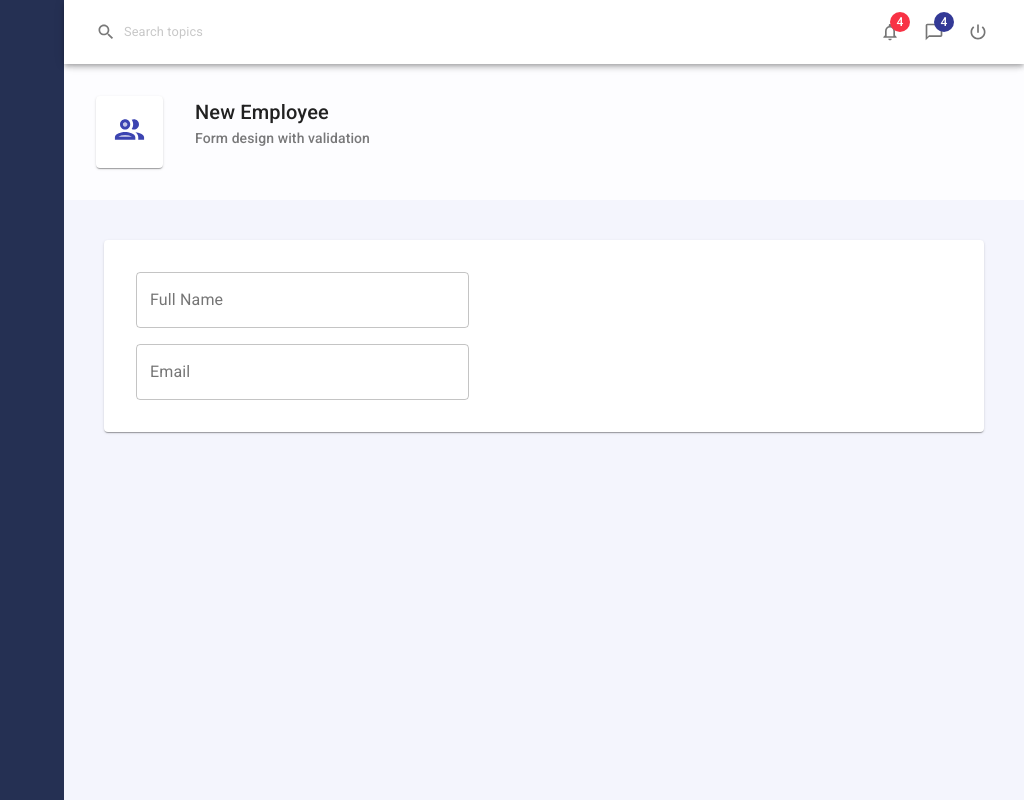
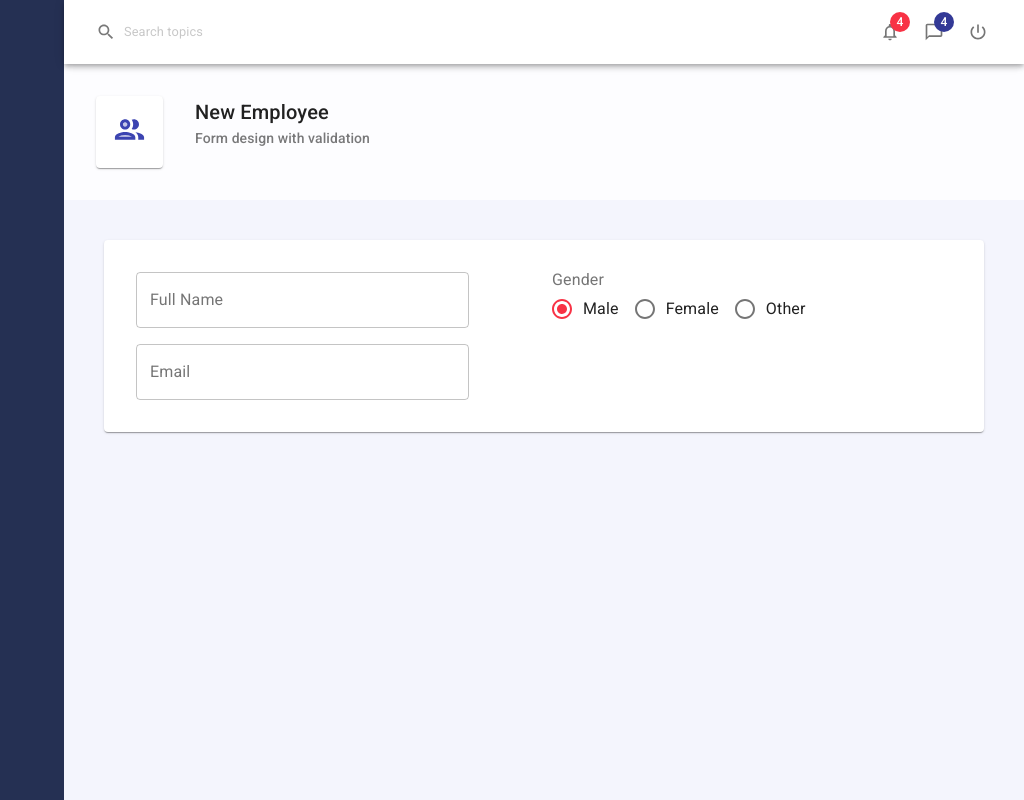
Before and after one commit to daw-maj-pl/mui-crud-app, a React (Create React App) app: page / in a window 1280 px wide. Shown: the whole page, without its empty margins (256-1280 px from the left). Built offline with nearby package versions, Linux system fonts and the light colour scheme.

Commit message:
Add group of Radio buttons for gender input

```diff
--- a/src/pages/Employees/EmployeeForm.js
+++ b/src/pages/Employees/EmployeeForm.js
@@ -1,5 +1,13 @@
 import { useState, useEffect } from 'react';
-import { TextField, Grid } from '@material-ui/core';
+import {
+  TextField,
+  Grid,
+  FormControl,
+  FormLabel,
+  RadioGroup,
+  FormControlLabel,
+  Radio
+} from '@material-ui/core';
 import { makeStyles } from '@material-ui/core/styles';
 import { useForm, Form } from '../../components/useForm';
 
@@ -36,7 +44,29 @@ const EmployeeForm = () => {
             value={values.email}
           />
         </Grid>
-        <Grid item xs={6}></Grid>
+        <Grid item xs={6}>
+          <FormControl>
+            <FormLabel>Gender</FormLabel>
+            <RadioGroup
+              row
+              name="gender"
+              value={values.gender}
+              onChange={handleInputChange}
+            >
+              <FormControlLabel value="male" control={<Radio />} label="Male" />
+              <FormControlLabel
+                value="female"
+                control={<Radio />}
+                label="Female"
+              />
+              <FormControlLabel
+                value="other"
+                control={<Radio />}
+                label="Other"
+              />
+            </RadioGroup>
+          </FormControl>
+        </Grid>
       </Grid>
     </Form>
   );
```
